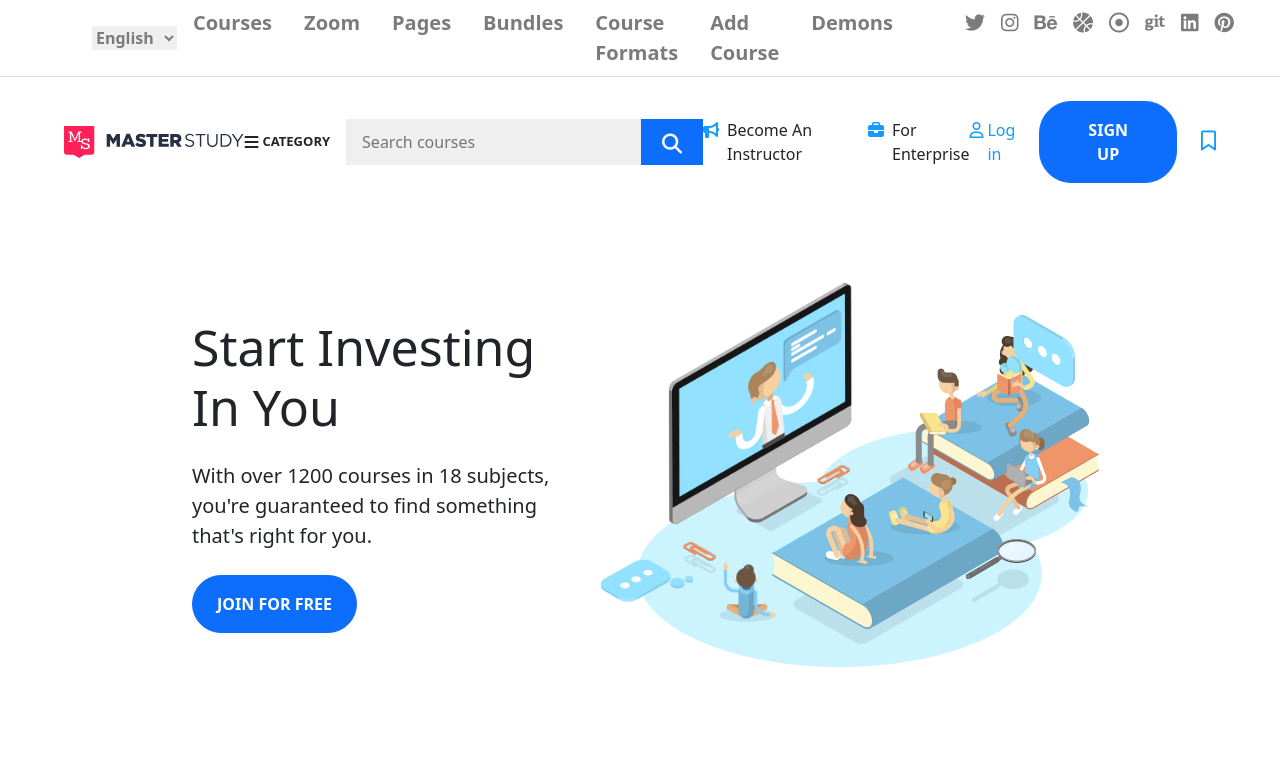
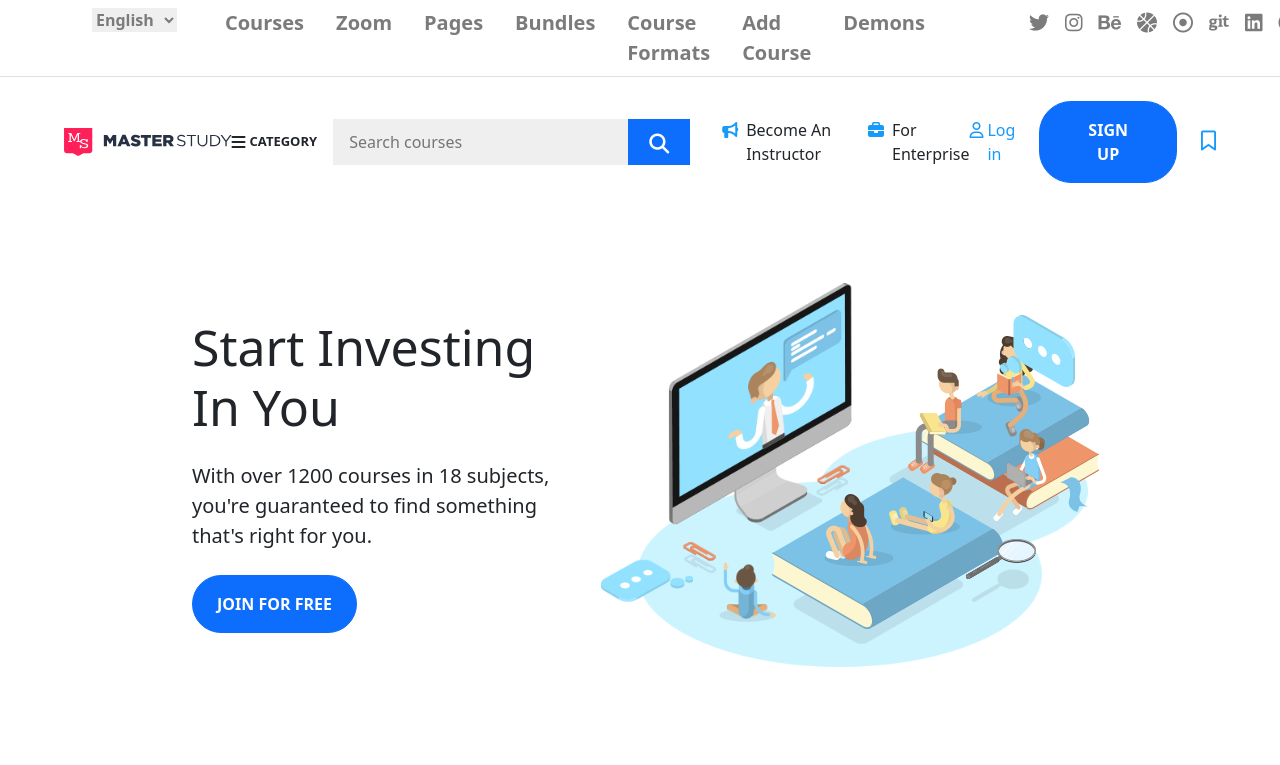
Before and after one commit to JacopoLombardi/proj-html-vuejs, a Vue app: page / in a window 1280 px wide. Shown: the top 765 px of the page. Built offline with nearby package versions, Linux system fonts and the light colour scheme.

Commit message:
[fix] fixed code into file Header

```diff
--- a/src/assets/scss/partials/_general.scss
+++ b/src/assets/scss/partials/_general.scss
@@ -1,8 +1,9 @@
 
 @use './variables' as *;
 
+
+
 //  stili generali
-
 img{
    max-width: 100%;
 }
@@ -27,6 +28,9 @@ p{
    margin: 0;
 }
 
+
+
+// stili grafici
 .uppercase_{
    text-transform: uppercase;
 }
@@ -39,6 +43,13 @@ p{
    text-decoration: line-through;
 }
 
+.cursor_pointer{
+   cursor: pointer;
+}
+
+
+
+// stili di colori
 .blue_{
    color: rgb(23, 155, 250);
 }
@@ -50,7 +61,3 @@ p{
 .text_grey{
    color: rgba(118, 118, 118, 0.965);
 }
-
-.cursor_pointer{
-   cursor: pointer;
-}
--- a/src/components/partials/Footer_about.vue
+++ b/src/components/partials/Footer_about.vue
@@ -43,7 +43,7 @@ export default {
                v-for="item in aboutArray.iconSocial"
                :key="item.id"
                v-html="item"
-               class="me-4"
+               class="cursor_pointer  me-4"
             >
             </li>
          </ul>
--- a/src/components/partials/Header_first_row.vue
+++ b/src/components/partials/Header_first_row.vue
@@ -31,7 +31,7 @@ export default {
 <template>
 
    <!-- first row -->
-   <section class="language_and_social  d-flex  justify-content-between  align-items-center  text_grey  py-2  m-0">
+   <section class="d-flex  justify-content-between  text_grey  py-2  m-0">
 
       <!-- language -->
       <div>
@@ -48,26 +48,26 @@ export default {
 
       <div class="d-flex">
          <!-- option -->
-         <div class="d-flex  fs-5  fw-semibold  me-5">
-            <p
+         <ul class="d-flex  fs-5  fw-semibold  me-5  mb-0">
+            <li
                v-for="item in optionArray"
                :key="item.id"
                class="capitalized_  cursor_pointer  mx-3"
             >
                {{ item.name }}
-            </p>
-         </div>
+            </li>
+         </ul>
 
          <!-- social -->
-         <div class="d-flex">
-            <p
+         <ul class="d-flex  mb-0">
+            <li
                v-for="item in socialArray"
                :key="item.id"
                v-html="item"
                class="_social_icon  cursor_pointer  fs-5  mx-2"
             >
-            </p>
-         </div>
+            </li>
+         </ul>
       </div>
 
    </section>
--- a/src/components/partials/Header_second_row.vue
+++ b/src/components/partials/Header_second_row.vue
@@ -58,8 +58,8 @@ export default {
       </div>
 
       <!-- become -->
-      <div class="d-flex">
-         <div
+      <ul class="d-flex  mb-0">
+         <li
             v-for="(item, i) in becomeArray"
             :key="i"
             :class="{'me-4': i === 0}"
@@ -72,8 +72,8 @@ export default {
                </i>
             </p>
             <p class="capitalized_">{{ item.text }}</p>
-         </div>
-      </div>
+         </li>
+      </ul>
 
       <!-- sign up -->
       <div class="d-flex  align-items-center">
```
